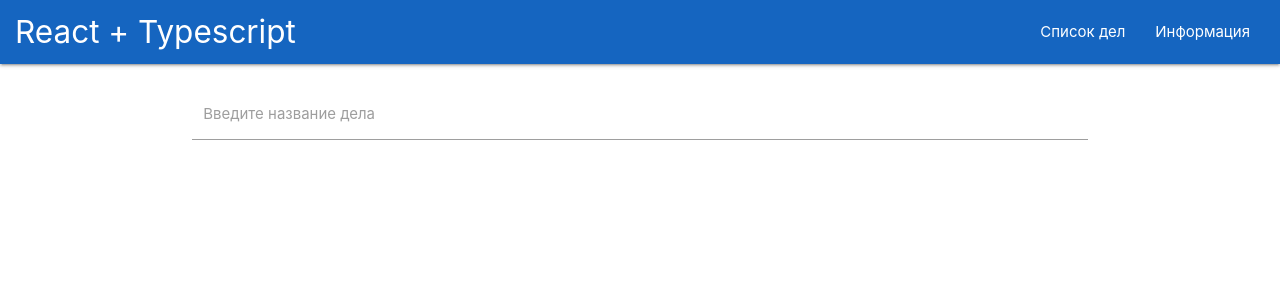
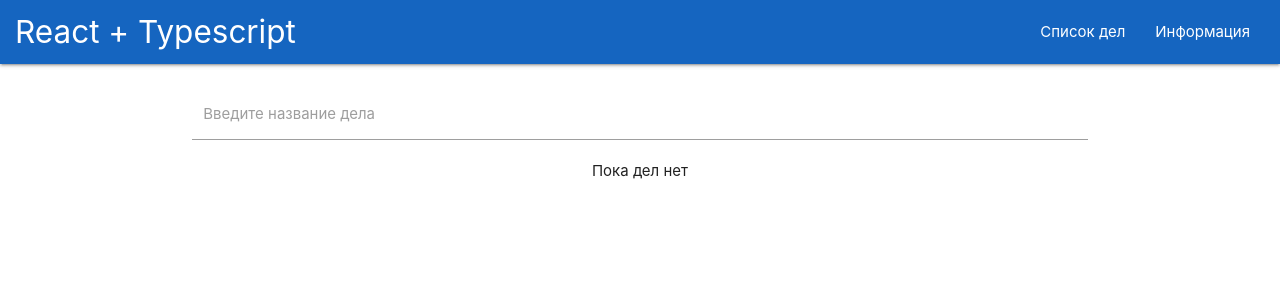
Before and after one commit to aSosunoff/React-Typescript-01, a React (Create React App) app: page / in a window 1280 px wide. Shown: the top 300 px of the page. Built offline with nearby package versions, Linux system fonts and the light colour scheme.

Commit message:
Added to app todo list component

```diff
--- a/package.json
+++ b/package.json
@@ -3,10 +3,12 @@
   "version": "0.1.0",
   "private": true,
   "dependencies": {
+    "@types/classnames": "^2.2.11",
     "@types/jest": "^26.0.19",
     "@types/node": "^12.19.12",
     "@types/react": "^16.14.2",
     "@types/react-dom": "^16.9.10",
+    "classnames": "^2.2.6",
     "materialize-css": "^1.0.0-rc.2",
     "node-sass": "^4.14.1",
     "react": "^17.0.1",
--- a/src/components/app/App.tsx
+++ b/src/components/app/App.tsx
@@ -1,12 +1,37 @@
 import React, { useState } from "react";
+import { ITodo } from "../interfaces";
 import Navbar from "../navbar";
 import TodoForm from "../TodoForm";
+import TodoList from "../TodoList";
 
 const App: React.FC = () => {
-  const [todos, setTodos] = useState<Array<string>>([]);
+  const [todos, setTodos] = useState<ITodo[]>([]);
 
-  const addHandler = (title: string) => {
-    setTodos((prev) => [...prev, title]);
+  const addHandler = (title: string) =>
+    setTodos((prev) => [
+      {
+        title,
+        id: Date.now(),
+        completed: false,
+      },
+      ...prev,
+    ]);
+
+  const toggleHandler = (id: number) => {
+    setTodos((prev) =>
+      prev.map((element) =>
+        element.id === id
+          ? {
+              ...element,
+              completed: !element.completed,
+            }
+          : element
+      )
+    );
+  };
+
+  const removeHandler = (id: number) => {
+    setTodos((prev) => prev.filter((element) => element.id !== id));
   };
 
   return (
@@ -14,6 +39,12 @@ const App: React.FC = () => {
       <Navbar />
       <div className="container">
         <TodoForm onAdd={addHandler} />
+
+        <TodoList
+          todos={todos}
+          onRemove={removeHandler}
+          onToggle={toggleHandler}
+        />
       </div>
     </>
   );
```
Also changed, not shown: 1 other file (tests, documents, lock files or other folders).
